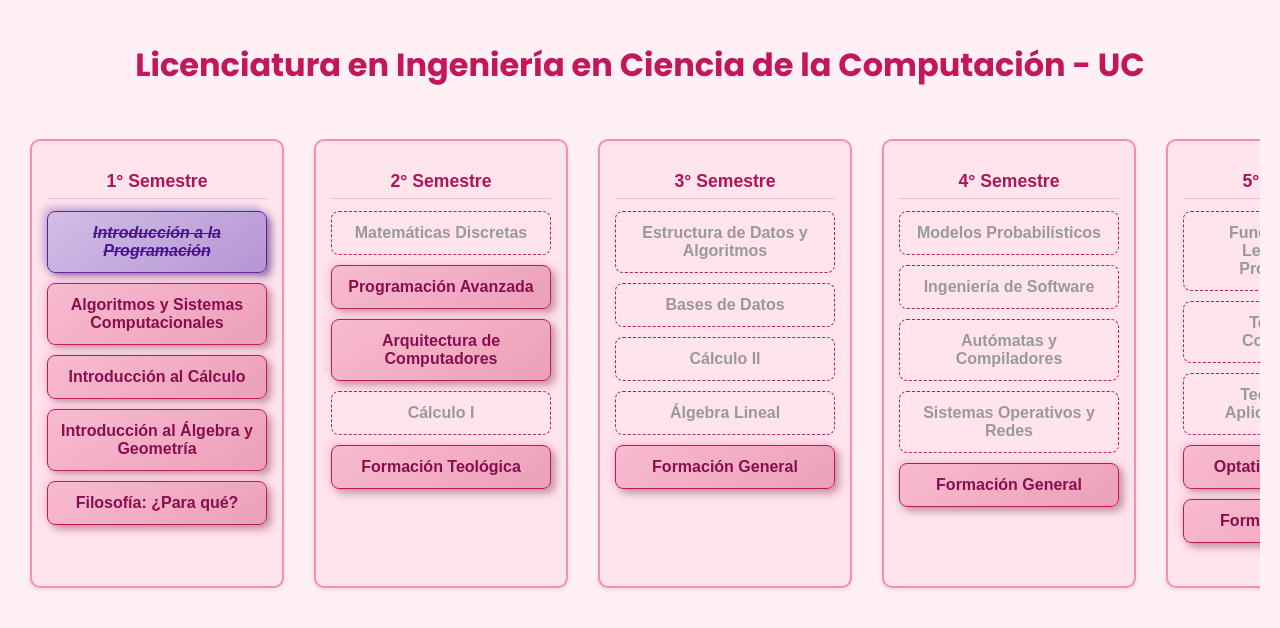
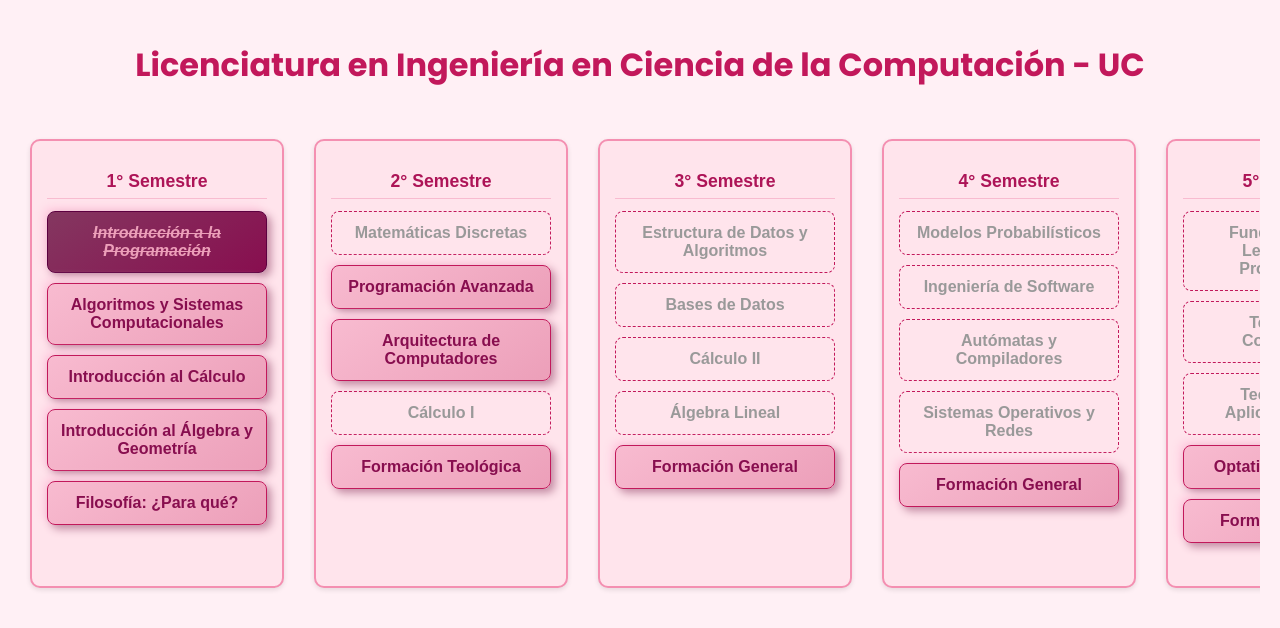
Before and after one commit to melaniecarmona/malla_licc, a plain HTML site: page index.html in a window 1280 px wide. Both pictures are taken after a click on the element "Introducción a la Programación". Drawn offline with Linux system fonts and the light colour scheme.

Commit message:
'malla_licc'

```diff
--- a/style.css
+++ b/style.css
@@ -77,10 +77,10 @@
 }
 
 .ramo.aprobado {
-  background: linear-gradient(145deg, #d1bee7, #b695d3) !important;
-  color: #4a148c;
-  border-color: #6a1b9a;
+  background: linear-gradient(145deg, #843760, #880e4f) !important;
+  color: #ec9fb9;
+  border-color: #5c0040;
   text-decoration: line-through;
   font-style: italic;
-  box-shadow: 4px 4px 8px #8a69a2, -4px -4px 8px #c6aee1;
+  box-shadow: 4px 4px 8px #c28aa2, -4px -4px 8px #ffcee1;
 }
```
